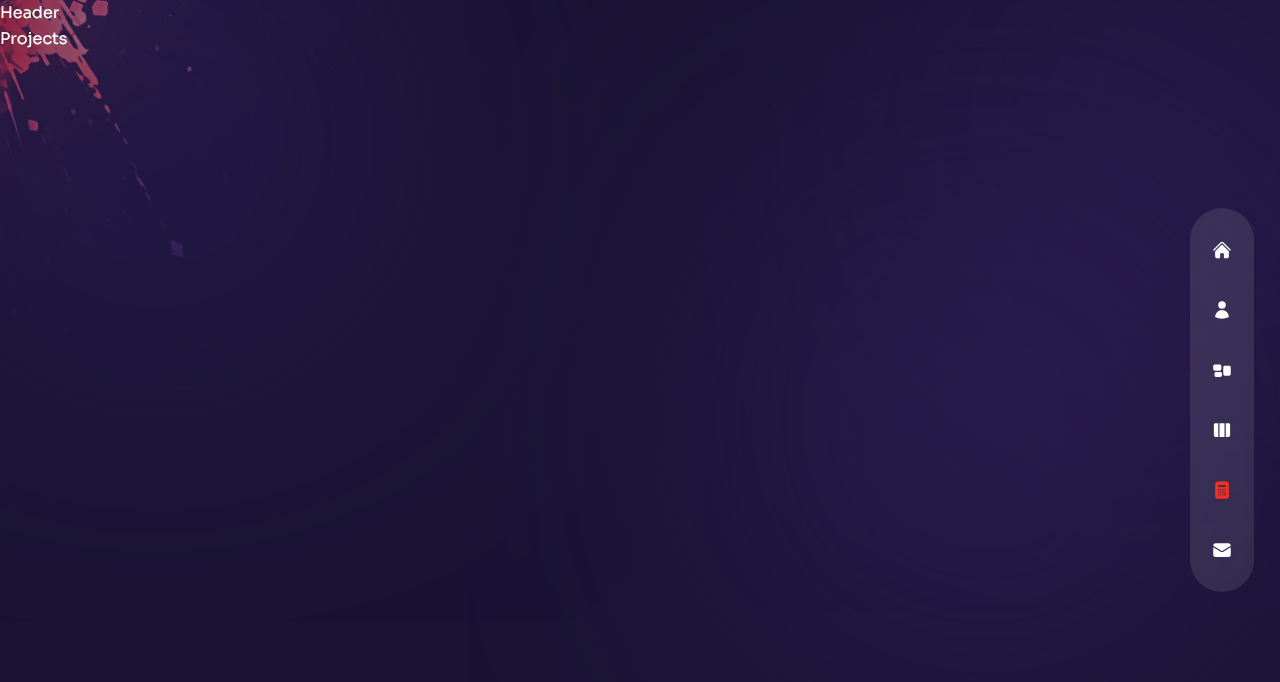
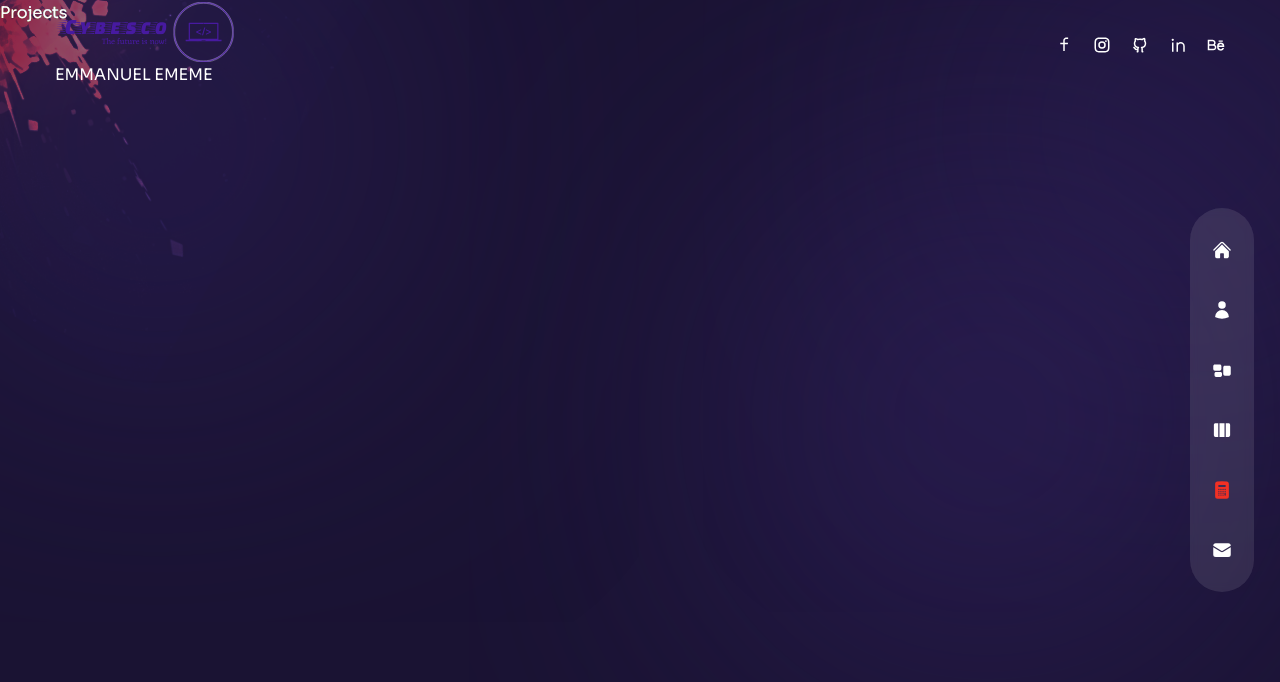
Before and after one commit to Emmanuel-ee/personal-portfolio, a Next.js app: page /projects in a window 1280 px wide. Shown: the top 682 px of the page. Built offline with nearby package versions, Linux system fonts and the light colour scheme.

Commit message:
complete home-page

```diff
--- a/components/Header.js
+++ b/components/Header.js
@@ -1,5 +1,34 @@
+// next image
+import Image from 'next/image';
+
+// next link
+import Link from 'next/link';
+
+// components
+import Socials from '../components/Socials';
+
 const Header = () => {
-  return <header>Header</header>;
+  return (
+    <header className='absolute z-30 w-full flex items-center px-16 xl:px-0 xl:h-[90px]'>
+      <div className='container mx-auto'>
+        <div className='flex flex-col lg:flex-row justify-between items-center gap-y-6 py-8'>
+          {/* logo */}
+          <Link href={'/'}>
+            <Image
+              src={'/logo.svg'}
+              width={180}
+              height={30}
+              alt=''
+              priority={true}
+            />
+            <h1>EMMANUEL EMEME</h1>
+          </Link>
+          {/* socials */}
+          <Socials />
+        </div>
+      </div>
+    </header>
+  );
 };
 
 export default Header;
--- a/components/Iphone.js
+++ b/components/Iphone.js
@@ -15,7 +15,7 @@
   return (
     <group {...props} dispose={null}>
       <group scale={0.01}>
-        <group scale={600}>
+        <group scale={500}>
           <mesh geometry={nodes.Frame_Frame_0.geometry} material={materials.Frame} />
           <mesh geometry={nodes.Frame_Frame2_0.geometry} material={materials.Frame2} />
           <mesh geometry={nodes.Frame_Port_0.geometry} material={materials.Port} />
--- a/components/Socials.js
+++ b/components/Socials.js
@@ -1,5 +1,31 @@
+import {
+  RiInstagramLine,
+  RiFacebookLine,
+  RiLinkedinLine,
+  RiGithubLine,
+  RiBehanceLine
+} from 'react-icons/ri';
+
 const Socials = () => {
-  return <div>Socials</div>;
+  return (
+    <div className='flex items-center gap-x-5 text-lg'>
+      <a href='https://facebook.com' target='_blank' rel='noopener noreferrer' className='hover:text-accent transition-all duration-300'>
+        <RiFacebookLine />
+      </a>
+      <a href='https://www.instagram.com/' target='_blank' rel='noopener noreferrer' className='hover:text-accent transition-all duration-300'>
+        <RiInstagramLine />
+      </a>
+      <a href='https://github.com/Emmanuel-ee' target='_blank' rel='noopener noreferrer' className='hover:text-accent transition-all duration-300'>
+        <RiGithubLine />
+      </a>
+      <a href='https://www.linkedin.com/in/emmanuel-ememe-b649a8176/' target='_blank' rel='noopener noreferrer' className='hover:text-accent transition-all duration-300'>
+        <RiLinkedinLine />
+      </a>
+      <a href='' target='_blank' rel='noopener noreferrer' className='hover:text-accent transition-all duration-300'>
+        <RiBehanceLine />
+      </a>
+    </div>
+  );
 };
 
 export default Socials;
--- a/pages/index.js
+++ b/pages/index.js
@@ -29,7 +29,7 @@
             className='h1'
           >
             Great Products Starts <br /> With{' '}
-            <span className='text-accent'>Hello World</span>
+            <span className='text-accent'>"Hello World"</span>
           </motion.h1>
           {/* subtitle */}
           <motion.p
```
Also changed, not shown: public/logo.svg.
